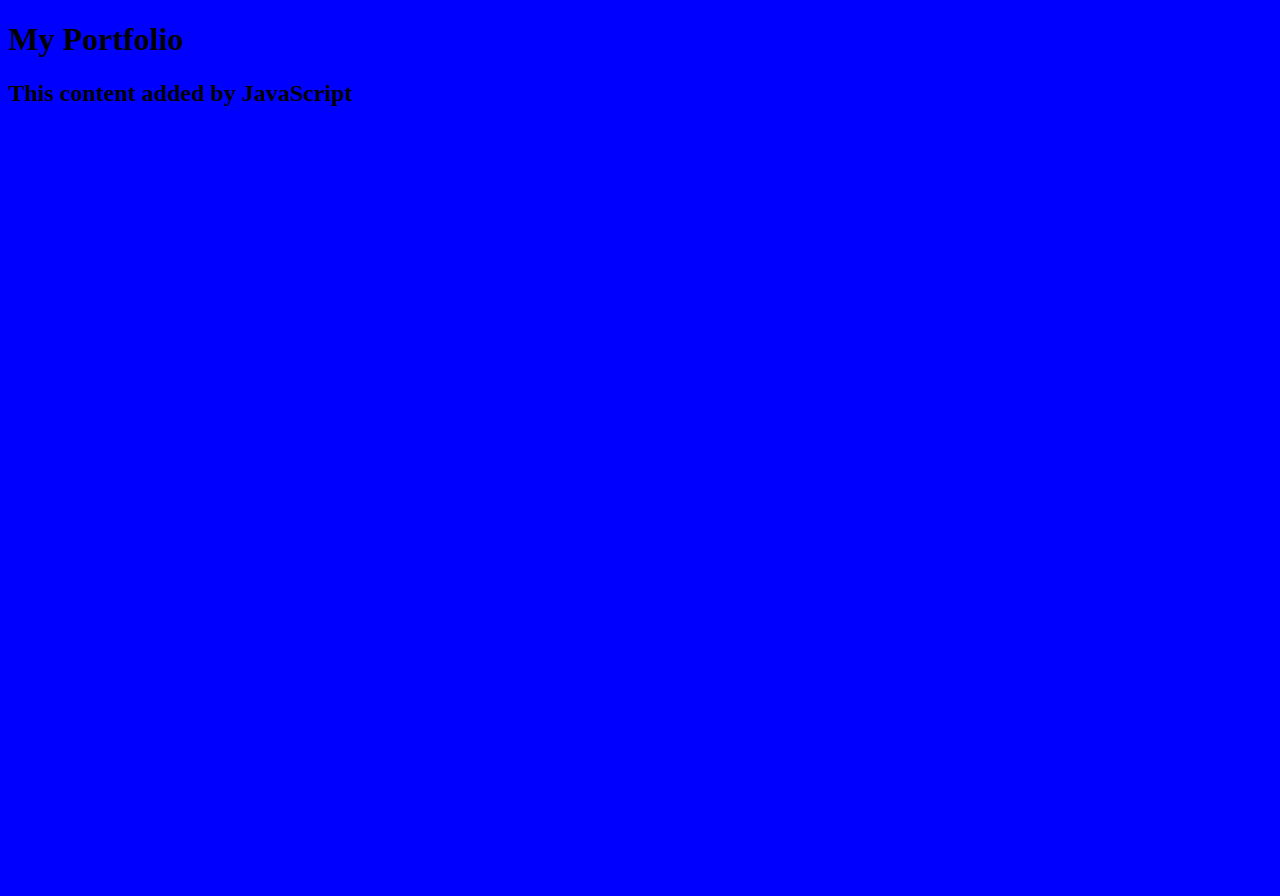
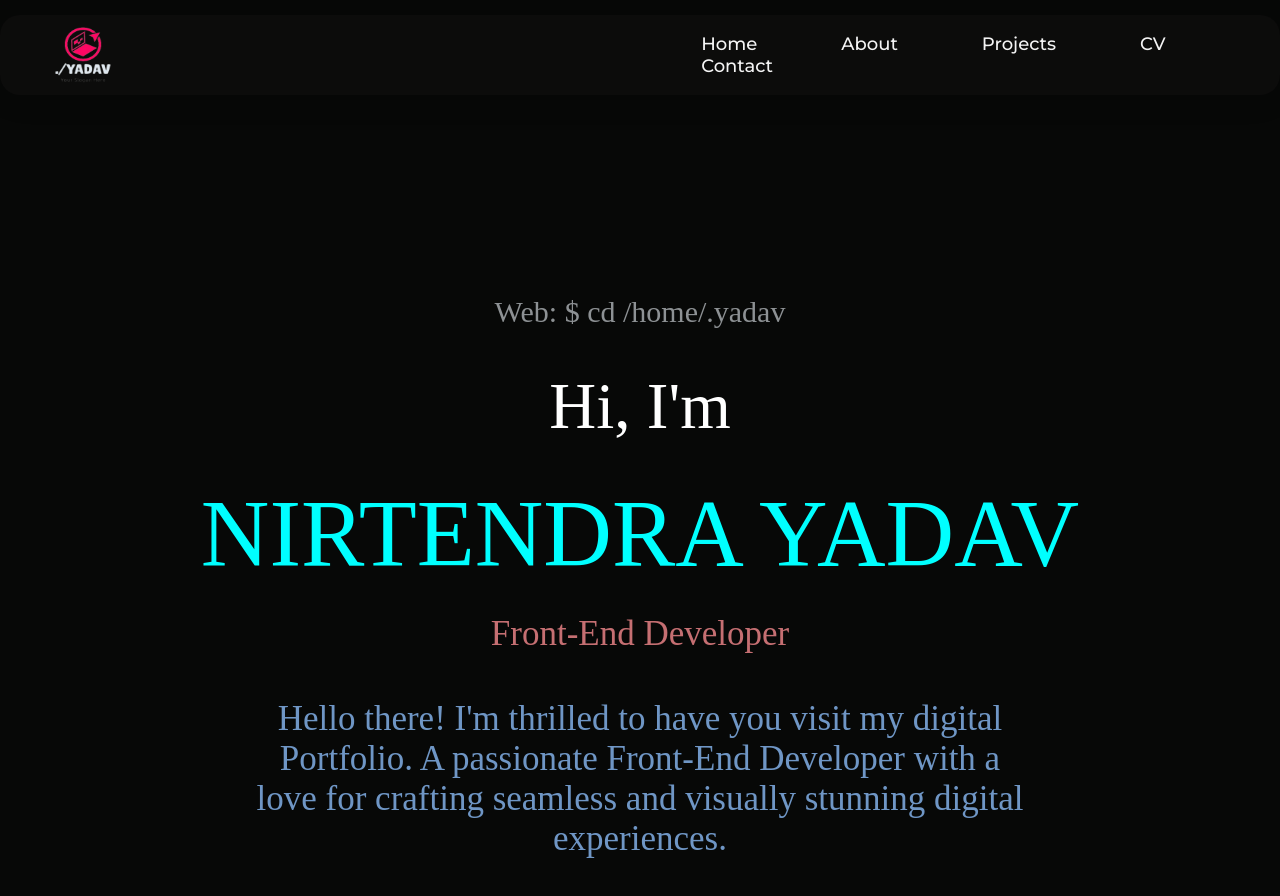
Before and after one commit to nirtendra/Nirtendra-Portfolio, a plain HTML site: page index.html in a window 1280 px wide. Before the commit the page ends 800 px from the top, so only its background shows below. Drawn offline with Linux system fonts and the light colour scheme; a script that the page names is missing.

Commit message:
add html pages, add css,navbar

```diff
--- a/index.html
+++ b/index.html
@@ -1,19 +1,58 @@
 <!DOCTYPE html>
 <html lang="en">
+
 <head>
     <meta charset="UTF-8">
     <meta name="viewport" content="width=device-width, initial-scale=1.0">
     <title>Nirtendra Portfolio</title>
 
-    <link href="./style.css" rel="stylesheet" type="text/css"/>
+    <link href="./style.css" rel="stylesheet" type="text/css" />
+    <!-- google fonts -->
+    <link rel="preconnect" href="https://fonts.googleapis.com">
+    <link rel="preconnect" href="https://fonts.gstatic.com" crossorigin>
+    <link href="https://fonts.googleapis.com/css2?family=Montserrat:wght@400;500&display=swap" rel="stylesheet">
 
 </head>
+
 <body>
-    <h1>My Portfolio</h1>
+
+    <header>
+
+        <img class="logo" src="images/logo.png" alt="my-logo">
+        <nav class="navbar">
+            <ul id="ulid">
+                <li><a href="home.html">Home</a></li>
+                <li><a href="about.html">About</a></li>
+                <li><a href="Projects.html">Projects</a></li>
+                <li><a href="cv.html">CV</a></li>
+                <li><a href="contact.html">Contact</a></li>
+            </ul>
+        </nav>
+    </header>
 
 
+
+    <div id="main-page">
+        <div id="back-img">
+            <!-- <img src="./images/pic.png" alt="my-img"/> -->
+        </div>
+        <div class="cmd">
+            <p>Web: $ cd /home/.yadav </p>
+        </div>
+        <div class="greeting">
+            <p>Hi, I'm </p>
+            <p>NIRTENDRA YADAV</p>
+            <p>Front-End Developer</p>
+            <p>
+                Hello there! I'm thrilled to have you visit my digital Portfolio. A passionate Front-End Developer with
+                a love for crafting seamless and visually stunning digital experiences.
+            </p>
+        </div>
+
+    </div>
 
 
     <script src="./script.js"></script>
 </body>
+
 </html>
--- a/script.js
+++ /dev/null
@@ -1,4 +0,0 @@
-const h2 = document.createElement("h2");
-h2.textContent = "This content added by JavaScript";
-
-document.querySelector("body").appendChild(h2);
--- a/style.css
+++ b/style.css
@@ -1,3 +1,93 @@
+/* box-sizing for padding and margin included also removing any default margin and padding   */
+*{
+    margin: 0;
+    padding: 0;
+    box-sizing: border-box;
+}
+
 body{
-    background: blue;
+
+ background:#070807;
+
 }
+
+
+
+/*  */
+.navbar #ulid {
+    list-style-type: none;
+   float: left;
+   margin-left: 500px;
+}
+
+
+.navbar li{
+    display: inline-block;
+    margin-left: 80px;
+
+
+}
+/* cursor change to pointer when hover on image */
+header img{
+    width: 80px;
+    height: 70px;
+    cursor: pointer;
+    margin-left: 30px;
+
+}
+
+/* font family for list and a tags and its text decoration */
+li, a {
+    font-family: 'Montserrat', sans-serif;
+    font-weight: 500;
+    font-size: 18px;
+    color:whitesmoke;
+    text-decoration: none;
+}
+header{
+    display: flex;
+    align-items: center;
+    padding: 5px 15px;
+    border: 5px ;
+    border-radius:20px;
+    margin-top: 15px;
+
+        /* From https://css.glass */
+    background: rgba(14, 13, 13, 0.807);
+    box-shadow: 0 4px 30px rgba(0, 0, 0, 0.1);
+   ;
+}
+
+.cmd>p{
+    text-align: center;
+    margin: 200px  0 35px 0;
+    font-size: 30px;
+    color: rgb(141, 145, 148);
+}
+.greeting p:first-child {
+    color:white;
+    font-size: 65px;
+    text-align: center;
+    margin: 40px 0 35px 0;
+}
+.greeting :nth-child(2){
+    color: aqua;
+    font-size: 95px;
+    text-align: center;
+    margin: 25px 0 25px 0;
+}
+.greeting :nth-child(3){
+    color: #c56f72;
+    font-size: 35px;
+    text-align: center;
+
+}
+.greeting :nth-child(4){
+    color: #6f96c5;
+    font-size: 35px;
+    text-align: center;
+    margin: 45px  250px;
+
+
+
+}
```
Also changed, not shown: about.html (added), contact.html (added), cv.html (added), home.html (added), images/logo.png (added), projects.html (added), 1 other file.
